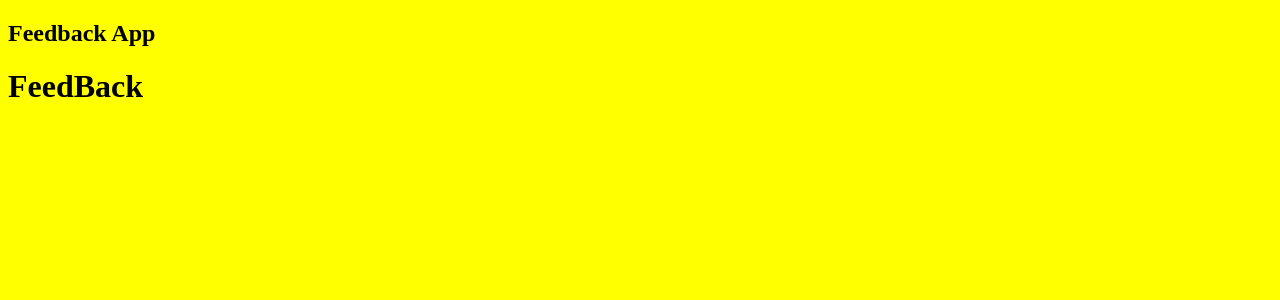
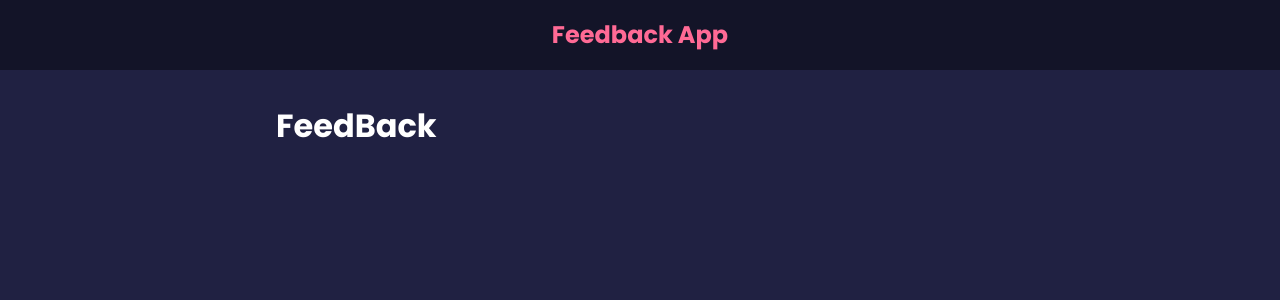
Before and after one commit to dj51234/feedback-app, a React (Create React App) app: page / in a window 1280 px wide. Shown: the top 300 px of the page. Built offline with nearby package versions, Linux system fonts and the light colour scheme.

Commit message:
header styles

```diff
--- a/src/components/Header.js
+++ b/src/components/Header.js
@@ -1,8 +1,8 @@
 import PropTypes from "prop-types";
 
-function Header({ logo }) {
+function Header({ logo, bgColor, textColor }) {
   return (
-    <header>
+    <header style={{ backgroundColor: bgColor, color: textColor }}>
       <div className="container">
         <h2>{logo}</h2>
       </div>
@@ -10,8 +10,16 @@
   );
 }
 
-Header.PropTypes = {
+Header.defaultProps = {
+  logo: "Feedback App",
+  bgColor: "rgba(0,0,0,0.4)",
+  textColor: "#ff6a95",
+};
+
+Header.propTypes = {
   logo: PropTypes.string,
+  bgColor: PropTypes.string,
+  textColor: PropTypes.string,
 };
 
 export default Header;
--- a/src/index.css
+++ b/src/index.css
@@ -1,3 +1,109 @@
+@import url("https://fonts.googleapis.com/css2?family=Poppins:wght@400;600;700&display=swap");
+
+* {
+  box-sizing: border-box;
+  margin: 0;
+  padding: 0;
+}
+
 body {
-  background: yellow;
+  font-family: "Poppins", sans-serif;
+  background-color: #202142;
+  color: #fff;
+  line-height: 1.6;
 }
+
+ul {
+  list-style: none;
+}
+
+.container {
+  max-width: 768px;
+  margin: auto;
+  padding: 0 20px;
+}
+
+header {
+  height: 70px;
+  width: 100%;
+  display: flex;
+  justify-content: space-between;
+  align-items: center;
+  margin-bottom: 30px;
+}
+
+.card {
+  background-color: #fff;
+  color: #333;
+  border-radius: 15px;
+  padding: 40px 50px;
+  margin: 20px 0;
+  position: relative;
+}
+
+.card.reverse {
+  background-color: rgba(0, 0, 0, 0.4);
+  color: #fff;
+}
+
+.card h2 {
+  font-size: 22px;
+  font-weight: 600;
+  text-align: center;
+}
+
+.rating {
+  display: flex;
+  align-items: center;
+  justify-content: space-around;
+  margin: 30px 0 40px;
+}
+
+.rating li,
+.num-display {
+  position: relative;
+  background: #f4f4f4;
+  width: 50px;
+  height: 50px;
+  padding: 10px;
+  text-align: center;
+  border-radius: 50%;
+  font-size: 19px;
+  border: 1px #eee solid;
+  transition: 0.3s;
+}
+
+.rating li label {
+  position: absolute;
+  top: 50%;
+  left: 50%;
+  width: 50px;
+  height: 50px;
+  padding: 10px;
+  border-radius: 50%;
+  transform: translate(-50%, -50%);
+  cursor: pointer;
+}
+
+.rating li:hover,
+.num-display {
+  background: #ff6a95;
+  color: #fff;
+}
+
+[type="radio"] {
+  opacity: 0;
+}
+
+[type="radio"]:checked ~ label {
+  background: #ff6a95;
+  color: #fff;
+}
+
+.input-group {
+  display: flex;
+  flex-direction: row;
+  border: 1px solid #ccc;
+  padding: 8px 10px;
+  border-radius: 8px;
+}
```
